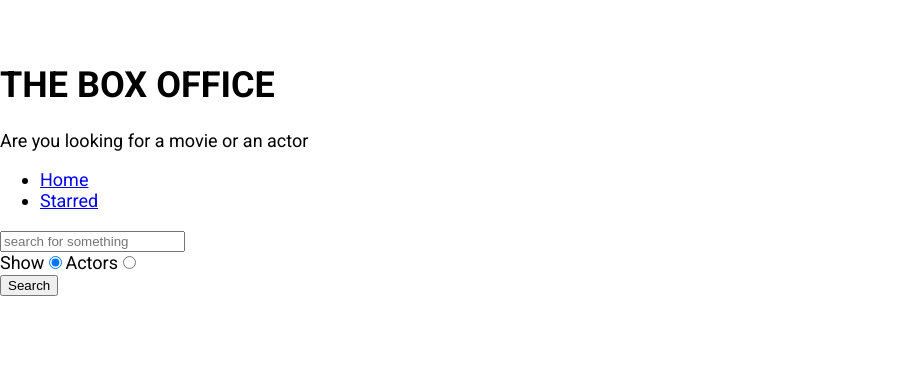
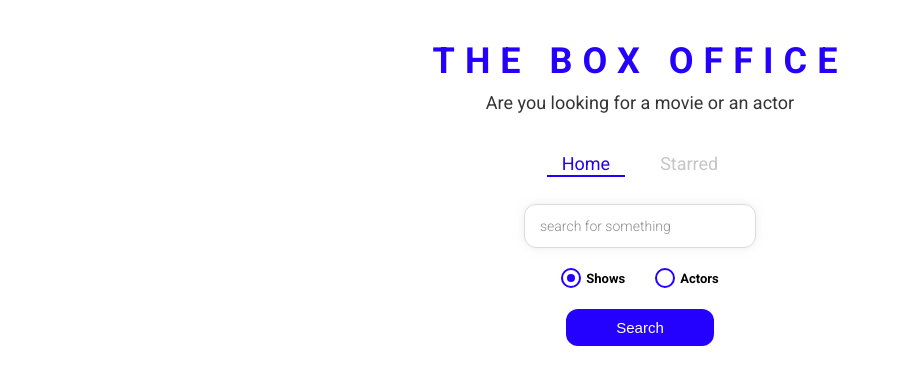
Before and after one commit to sanketbandekar/box-office, a React (Create React App) app: page / in a window 1280 px wide. Shown: the top 384 px of the page, without its empty margins (0-900 px from the left). Built offline with nearby package versions, Linux system fonts and the light colour scheme.

Commit message:
Styled the entire app

```diff
--- a/src/App.js
+++ b/src/App.js
@@ -1,11 +1,22 @@
 import React from 'react';
 import { Switch, Route } from 'react-router-dom';
+import {ThemeProvider} from 'styled-components';
 import Home from './pages/Home';
 import Show from './pages/Show';
 import Starred from './pages/Starred';
 
+const theme = {
+  mainColors: {
+    blue: '#2400ff',
+    gray: '#c6c6c6',
+    dark: '#353535',
+  },
+};
+
+
 function App() {
   return (
+    <ThemeProvider theme = {theme}>
       <Switch>
         <Route exact path="/">
           <Home/>
@@ -25,6 +36,7 @@
           </div>
         </Route>
       </Switch>
+      </ThemeProvider>
   );
 }
 
--- /dev/null
+++ b/src/components/CustomRadio.js
@@ -0,0 +1,66 @@
+import React from 'react'
+import Styled from 'styled-components'
+
+const RadioWrapper = Styled.label`
+  display: block;
+  position: relative;
+  padding-left: 25px;
+  cursor: pointer;
+  font-size: 13px;
+  user-select: none;
+  font-weight: 700;
+  line-height: 1.65;
+
+  input {
+    position: absolute;
+    opacity: 0;
+    cursor: pointer;
+  }
+
+  span {
+    position: absolute;
+    top: 0;
+    left: 0;
+    height: 16px;
+    width: 16px;
+    background-color: #fff;
+    border: 2px solid ${({ theme }) => theme.mainColors.blue};
+    border-radius: 50%;
+  }
+
+  input:checked ~ span {
+    background-color: #fff;
+    border: 2px solid ${({ theme }) => theme.mainColors.blue};
+  }
+
+  span:after {
+    content: '';
+    position: absolute;
+    display: none;
+  }
+
+  input:checked ~ span:after {
+    display: block;
+  }
+
+  span:after {
+    top: 4px;
+    left: 4px;
+    width: 8px;
+    height: 8px;
+    border-radius: 50%;
+    background: ${({ theme }) => theme.mainColors.blue};
+  }
+`;
+
+const CustomRadio = ({ label, ...restProps }) => {
+    return (
+        <RadioWrapper htmlFor={restProps.id}>
+                {label}
+                <input  {...restProps} type="radio"/>
+                <span/>
+        </RadioWrapper>
+    )
+}
+
+export default CustomRadio
--- a/src/components/Nav.js
+++ b/src/components/Nav.js
@@ -1,5 +1,6 @@
 import React from 'react'
-import {Link} from 'react-router-dom'
+import {useLocation} from 'react-router-dom'
+import { NavList, LinkStyled } from './Nav.styled'
 
 const LINKS = [
     {to: '/', text:'Home'},
@@ -7,17 +8,18 @@
 ]
 
 const Nav = () => {
+    const location = useLocation()
     return (
         <div>
-            <ul>
+            <NavList>
                 {
                     LINKS.map(item =>
                     <li key ={item.to}>
-                        <Link to={item.to}>{item.text}</Link>
+                        <LinkStyled to={item.to} className ={item.to === location.pathname ? 'active' : ''}>{item.text}</LinkStyled>
                     </li>)
                 }
 
-            </ul>
+            </NavList>
         </div>
     )
 }
--- /dev/null
+++ b/src/components/Nav.styled.js
@@ -0,0 +1,41 @@
+import Styled from 'styled-components'
+import {Link} from 'react-router-dom'
+
+export const NavList = Styled.ul`
+  display: flex;
+  justify-content: center;
+  list-style: none;
+  margin: 0 0 30px;
+  padding: 0;
+`;
+
+export const LinkStyled = Styled(Link)`
+  margin: 0 10px;
+  padding: 3px 15px;
+  position: relative;
+  text-decoration: none;
+  color: ${({ theme }) => theme.mainColors.gray};
+  &.active {
+    color: ${({ theme }) => theme.mainColors.blue};
+    &:after {
+      content: '';
+      position: absolute;
+      display: block;
+      height: 2px;
+      left: 0%;
+      bottom: 0;
+      background-color: ${({ theme }) => theme.mainColors.blue};
+      animation: slide-in 0.3s ease-in forwards;
+      @keyframes slide-in {
+        from {
+          left: 50%;
+          width: 0;
+        }
+        to {
+          left: 0%;
+          width: 100%;
+        }
+      }
+    }
+  }
+`;
--- a/src/components/Title.js
+++ b/src/components/Title.js
@@ -1,11 +1,12 @@
 import React from 'react'
+import { TitleWrapper } from './Title.styled'
 
 const Title = ({title,subtitle}) => {
     return (
-        <div>
+        <TitleWrapper>
             <h1>{title}</h1>
             <p>{subtitle}</p>
-        </div>
+        </TitleWrapper>
     )
 }
 
--- /dev/null
+++ b/src/components/Title.styled.js
@@ -0,0 +1,18 @@
+import Styled from 'styled-components'
+
+export const TitleWrapper = Styled.div`
+  text-align: center;
+  margin: 0 0 40px;
+
+  h1 {
+    color: ${({ theme }) => theme.mainColors.blue};
+    letter-spacing: 10px;
+    text-transform: uppercase;
+    margin: 0 0 10px;
+  }
+
+  p {
+    color: ${({ theme }) => theme.mainColors.dark};
+    margin: 0;
+  }
+`;
--- a/src/components/show/ShowGrid.js
+++ b/src/components/show/ShowGrid.js
@@ -7,8 +7,6 @@
 const ShowGrid = ({data}) => {
 
     const [starredShows, dispatchStarred] = useShows();
-
-
 
     return (
         <FlexGrid>
--- a/src/pages/Home.js
+++ b/src/pages/Home.js
@@ -1,9 +1,11 @@
 import React, { useState } from 'react'
 import ActorGrid from '../components/actor/ActorGrid';
+import CustomRadio from '../components/CustomRadio';
 import MainPageLayout from '../components/MainPageLayout';
 import ShowGrid from '../components/show/ShowGrid';
 import {apiGet} from '../misc/config'
 import {useLastQuery } from '../misc/custom-hooks';
+import { RadioInputsWrapper, SearchButtonWrapper, SearchInput } from './Home.styled';
 
 
 const Home = () => {
@@ -13,8 +15,6 @@
     const [searchOption, setSearchOption] = useState('shows')
 
     const isShowSearch = searchOption === 'shows';
-
-
 
     const onSearch = () => {
       apiGet(`/search/${searchOption}?q=${input}`).then(result => {
@@ -55,7 +55,7 @@
 
     return (
       <MainPageLayout>
-        <input
+        <SearchInput
           type="text"
           placeholder="search for something"
           onChange={onInputChange}
@@ -63,20 +63,34 @@
           value={input}
         />
 
-        <div>
-            <label htmlFor="show-search">
-                Show
-                <input type="radio" id ="show-search" value="shows" onChange={onRadioChange} checked={isShowSearch}/>
-            </label>
-            <label htmlFor="people-search">
-                Actors
-                <input type="radio" id ="people-search" value="people" onChange={onRadioChange}  checked={!isShowSearch} />
-            </label>
-        </div>
+        <RadioInputsWrapper>
+          <div>
 
+            <CustomRadio
+            label="Shows"
+            id ="show-search"
+            value="shows"
+            onChange={onRadioChange}
+            checked={isShowSearch}
+            />
+            </div>
+
+            <div>
+              <CustomRadio
+              label="Actors"
+              id ="people-search"
+              value="people"
+              onChange={onRadioChange}
+              checked={!isShowSearch}
+              />
+            </div>
+
+        </RadioInputsWrapper>
+        <SearchButtonWrapper>
         <button type="button" onClick={onSearch}>
           Search
         </button>
+        </SearchButtonWrapper>
         {renderResults()}
       </MainPageLayout>
     );
--- /dev/null
+++ b/src/pages/Home.styled.js
@@ -0,0 +1,48 @@
+import Styled from 'styled-components'
+
+export const SearchInput = Styled.input`
+  display: block;
+  font-family: 'Roboto', sans-serif;
+  width: 200px;
+  margin: auto;
+  outline: none;
+  padding: 13px 15px;
+  border: 1px solid #dbdbdb;
+  box-shadow: 0px 0px 10px 0px rgba(219, 219, 219, 0.5);
+  font-size: 14px;
+  border-radius: 12px;
+  color: #8d8d8d;
+  &::placeholder {
+    font-weight: 300;
+    color: #8d8d8d;
+  }
+`;
+
+export const RadioInputsWrapper = Styled.div`
+  display: flex;
+  justify-content: center;
+  margin: 20px 0;
+
+  div {
+    margin: 0 15px;
+  }
+`;
+
+export const SearchButtonWrapper = Styled.div`
+  text-align: center;
+  margin-bottom: 35px;
+
+  button {
+    color: #fff;
+    background-color: ${({ theme }) => theme.mainColors.blue};
+    margin: auto;
+    padding: 10px 50px;
+    font-size: 15px;
+    border: none;
+    outline: none;
+    border-radius: 12px;
+    &:hover {
+      cursor: pointer;
+    }
+  }
+`;
```
Also changed, not shown: src/misc/custom-hooks.js (+9 -5 lines).
